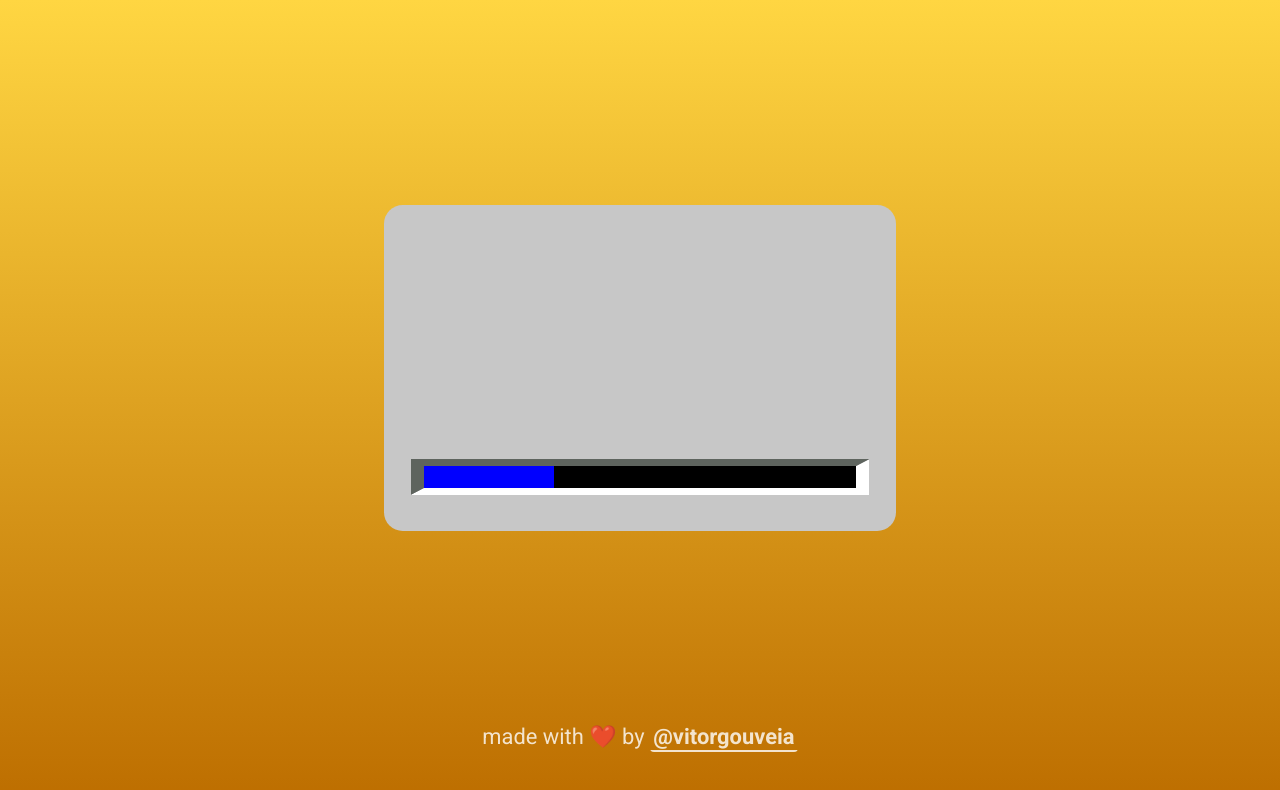
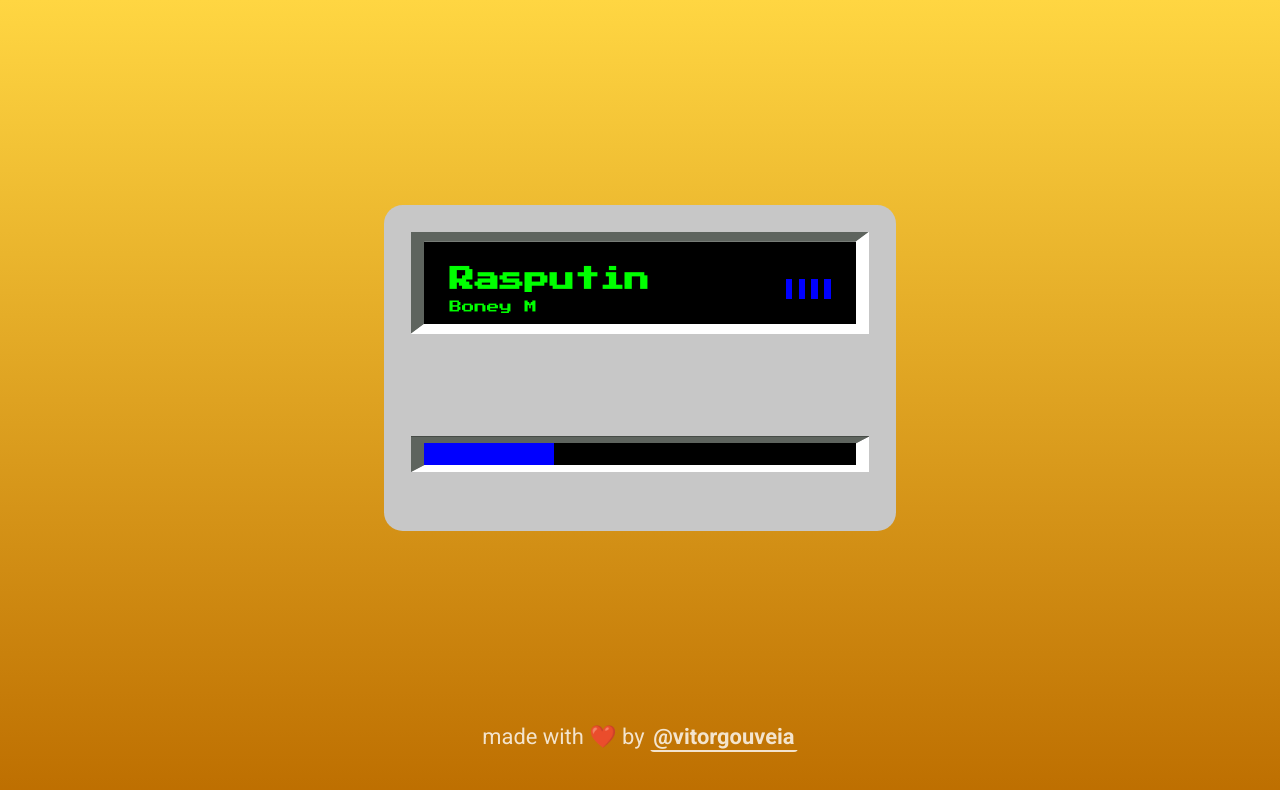
Before and after one commit to VitorGouveia/Rhythm, a website with bundled scripts: page index.html in a window 1280 px wide. Built offline with nearby package versions, Linux system fonts and the light colour scheme.

Commit message:
add music display in windows 95 pçayer

```diff
--- a/index.html
+++ b/index.html
@@ -11,6 +11,9 @@
 
   <link rel="preconnect" href="https://fonts.googleapis.com">
   <link rel="preconnect" href="https://fonts.gstatic.com" crossorigin>
+
+  <link rel="stylesheet" href="https://fonts.googleapis.com/css2?family=VT323&display=swap">
+  <link rel="stylesheet" href="https://fonts.googleapis.com/css2?family=Press+Start+2P&display=swap">
   <link rel="stylesheet" href="https://fonts.googleapis.com/css2?family=Roboto:wght@300;400;500;700&display=swap">
 
   <title>Rhythm - Listen everywehre</title>
@@ -30,7 +33,26 @@
 <body>
   <main class="player-container">
     <section class="player windows-95-player">
-      <div class="music-info"></div>
+      <div class="music-info">
+        <header class="content">
+          <div class="description">
+            <h1>
+              <strong>Rasputin</strong>
+            </h1>
+
+            <p>Boney M</p>
+          </div>
+
+          <div class="bars">
+            <div tabindex="0" class="bar bar-1"></div>
+            <div tabindex="0" class="bar bar-2"></div>
+            <div tabindex="0" class="bar bar-3"></div>
+            <div tabindex="0" class="bar bar-4"></div>
+          </div>
+        </header>
+
+        <div class="background"></div>
+      </div>
 
       <div class="buttons"></div>
 
--- a/src/sass/components/players/_windows95.scss
+++ b/src/sass/components/players/_windows95.scss
@@ -14,13 +14,120 @@
 
   display: grid;
   grid-template-columns: 1fr;
-  grid-template-rows: 3fr 2fr 1fr;
+  grid-template-rows: 1.5fr 1.5fr 1fr;
   grid-template-areas:
     'music-info'
     'buttons'
     'length';
 
   .music-info {
+    grid-area: music-info;
+    position: relative;
+
+    .content {
+      width: 94%;
+      height: 80%;
+
+      position: absolute;
+      inset: 0;
+      margin: auto;
+
+      z-index: 2;
+
+      background: var(--color-windows95-gray-500);
+
+      padding: useClamp(32);
+
+      display: flex;
+      flex-direction: row;
+
+      align-items: flex-start;
+      justify-content: space-between;
+
+      .description {
+        display: flex;
+        flex-direction: column;
+
+        row-gap: 0.5rem;
+
+        color: var(--color-windows95-green-100);
+        font-family: 'Press Start 2P', 'VT323', monospace;
+
+        ::selection {
+          background: hsla(120, 100%, 50%, 0.2);
+        }
+
+        h1 {
+          font-size: useClamp(32);
+        }
+
+        p {
+          font-size: useClamp(16);
+        }
+      }
+
+      .bars {
+        align-self: end;
+
+        display: flex;
+        align-items: baseline;
+        justify-content: space-between;
+
+        column-gap: 0.4rem;
+
+        .bar {
+          cursor: pointer;
+
+          padding: 0.6rem 0.2rem;
+          background: var(--color-windows95-blue-100);
+
+          transition: background 300ms, padding 300ms;
+
+          &:hover,
+          &:focus {
+            background: var(--color-windows95-blue-50);
+
+            padding: 0.8rem 0.2rem;
+          }
+        }
+      }
+    }
+
+    .background {
+      width: 100%;
+      height: 100%;
+      position: relative;
+
+      z-index: 1;
+
+      &::before {
+        content: '';
+
+        width: 100%;
+        height: 100%;
+
+        position: absolute;
+        left: 0;
+
+        clip-path: polygon(0 100%, 0 0, 100% 0, 97% 10%, 3% 10%, 3% 90%);
+
+        background: var(--color-windows95-gray-300);
+      }
+
+      &::after {
+        content: '';
+
+        width: 100%;
+        height: 100%;
+
+        position: absolute;
+        right: 0;
+
+        clip-path: polygon(3% 90%, 97% 90%, 97% 10%, 100% 0, 100% 100%, 0 100%);
+
+        background: var(--color-windows95-gray-50);
+      }
+    }
   }
 
   .buttons {
```
Also changed, not shown: dist/css/index.css.
